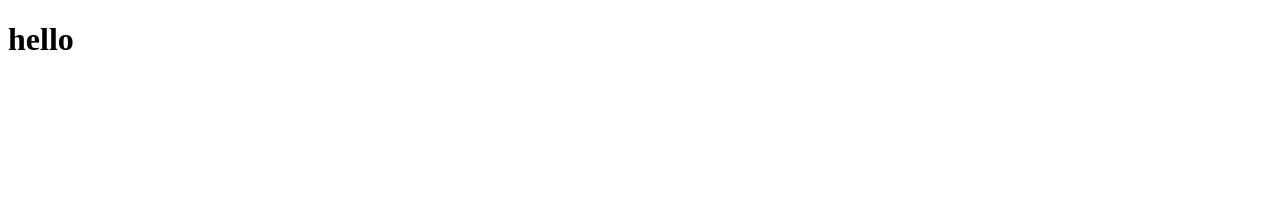
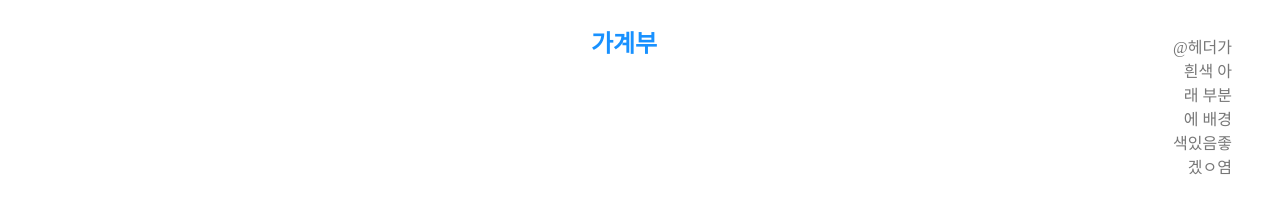
Before and after one commit to woowa-techcamp-2020/hkb-4, a website built with webpack: page client/src/index.html in a window 1280 px wide. Built offline with nearby package versions, Linux system fonts and the light colour scheme.

Commit message:
client app 추가

```diff
--- a/client/src/index.html
+++ b/client/src/index.html
@@ -6,6 +6,6 @@
 		<title>Document</title>
 	</head>
 	<body>
-		<h1>hello</h1>
+		<div class="application" id="app"></div>
 	</body>
 </html>
--- a/client/src/index.ts
+++ b/client/src/index.ts
@@ -1,2 +1,4 @@
 import './style/index.scss';
-console.log('index.ts');
+import App from './views/app';
+
+const app = new App(document.querySelector('#app') as HTMLElement);
--- a/client/src/style/index.scss
+++ b/client/src/style/index.scss
@@ -1,3 +1,9 @@
-.index {
-	background: white;
+* {
+	padding: 0;
+	margin: 0;
 }
+
+#app {
+	width: 100%;
+	height: 100vh;
+}
--- /dev/null
+++ b/client/src/views/app.ts
@@ -0,0 +1,14 @@
+import Header from './header';
+
+class App {
+	private app!: HTMLElement;
+	constructor(target: HTMLElement) {
+		this.app = target;
+		const header = new Header();
+
+		//
+		this.app.appendChild(header);
+	}
+}
+
+export default App;
--- /dev/null
+++ b/client/src/views/header/header.scss
@@ -0,0 +1,25 @@
+hkb-header {
+	display: flex;
+	background: white;
+	justify-content: space-between;
+	padding: 16px;
+	header {
+		width: 1080px;
+		padding: 8px;
+		font-size: 24px;
+		font-weight: 600;
+		text-align: center;
+		color: #1891ff;
+	}
+	.user-name {
+		padding-right: 32px;
+		margin-top: 18px;
+		text-align: right;
+		font-size: 16px;
+		height: 100%;
+		color: #777;
+	}
+	.flex-1 {
+		flex: 1;
+	}
+}
--- /dev/null
+++ b/client/src/views/header/header.ts
@@ -0,0 +1,20 @@
+class Header extends HTMLElement {
+	constructor() {
+		super();
+	}
+
+	connectedCallback() {
+		this.render();
+	}
+
+	render() {
+		this.innerHTML = `
+      <div class="flex-1"></div>
+      <header>가계부</header>
+      <span class="flex-1 user-name">@헤더가 흰색 아래 부분에 배경색있음좋겠ㅇ염</span>
+    `;
+	}
+}
+
+customElements.define('hkb-header', Header);
+export default customElements.get('hkb-header');
--- /dev/null
+++ b/client/src/views/header/index.ts
@@ -0,0 +1,4 @@
+import './header.scss';
+import Header from './header';
+
+export default Header;
--- a/client/src/views/index.ts
+++ /dev/null
@@ -1 +0,0 @@
-console.log('views');
```
Also changed, not shown: 2 other files.
